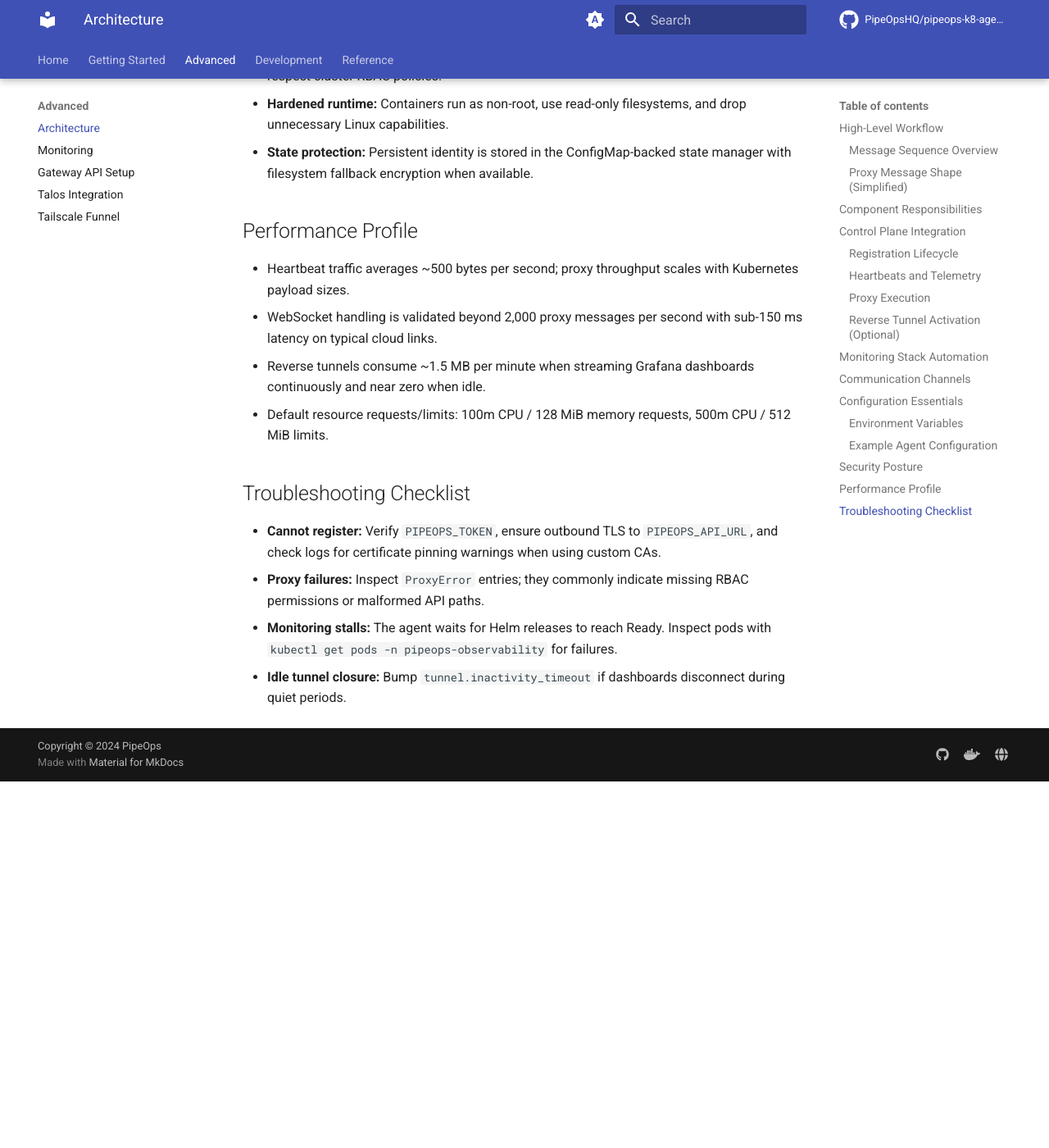
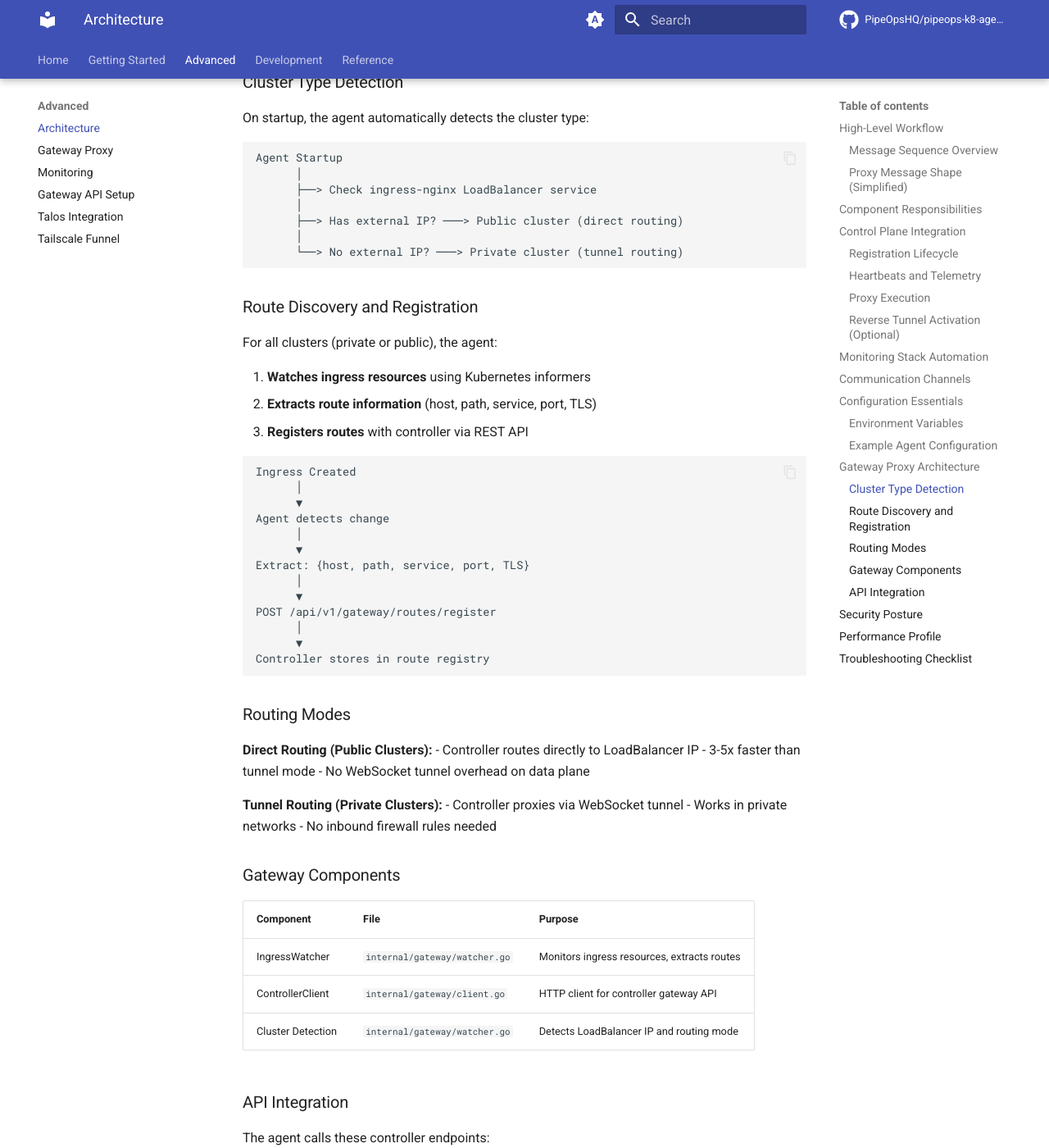
Before and after one commit to PipeOpsHQ/pipeops-k8-agent, an MkDocs documentation site: the page built from docs/ARCHITECTURE.md, in a window 1280 px wide and 1400 px high, scrolled down 5974 px. Shown: the whole window at 82% size. Built offline with MkDocs 1.6.1 and Material for MkDocs 9.7.7, drawn with Linux system fonts in a browser that asks for light colours; comment, search, counter and statistics services are not loaded; the version menu is left out; before the commit the page ends 6927 px from its top, so only the background shows below that; some of the changed text lies outside the part shown.

Commit message:
docs: add gateway proxy documentation to MkDocs
- Add comprehensive gateway proxy guide (docs/advanced/gateway-proxy.md)
- Update index.md with gateway proxy features
- Add gateway proxy section to ARCHITECTURE.md
- Update mkdocs.yml navigation with gateway proxy page
- Document automatic cluster detection
- Explain dual routing modes (direct/tunnel)
- Add troubleshooting and best practices
- Include API reference and examples

````diff
--- a/docs/ARCHITECTURE.md
+++ b/docs/ARCHITECTURE.md
@@ -87,6 +87,7 @@ Control Plane                  Agent                           Kubernetes API
 |-----------|----------|---------|
 | Agent runtime | `internal/agent` | Bootstraps services, manages registration, orchestrates monitoring, handles graceful shutdown. |
 | Control plane client | `internal/controlplane` | Owns the WebSocket session, heartbeat cadence, and proxy serialization. |
+| Gateway proxy | `internal/gateway` | Monitors ingress resources, registers routes with controller, detects cluster type (private/public). |
 | Reverse tunnel manager | `internal/tunnel` | Maintains optional outbound tunnels, multiplexes forwards, enforces idle timeouts. |
 | Monitoring stack manager | `internal/monitoring` | Applies Helm releases, performs health checks, registers forwards for Grafana, Prometheus, Loki, OpenCost. |
 | HTTP/SSE/WebSocket server | `internal/server` | Exposes local diagnostics (`/health`, `/ready`, `/version`), metrics, and dashboards. |
@@ -209,6 +210,85 @@ tunnel:
       local_addr: localhost:3000
 ```
 
+## Gateway Proxy Architecture
+
+The agent includes gateway proxy functionality for private clusters without public LoadBalancer IPs.
+
+### Cluster Type Detection
+
+On startup, the agent automatically detects the cluster type:
+
+```text
+Agent Startup
+      │
+      ├──> Check ingress-nginx LoadBalancer service
+      │
+      ├──> Has external IP? ───> Public cluster (direct routing)
+      │
+      └──> No external IP? ───> Private cluster (tunnel routing)
+```
+
+### Route Discovery and Registration
+
+For all clusters (private or public), the agent:
+
+1. **Watches ingress resources** using Kubernetes informers
+2. **Extracts route information** (host, path, service, port, TLS)
+3. **Registers routes** with controller via REST API
+
+```text
+Ingress Created
+      │
+      ▼
+Agent detects change
+      │
+      ▼
+Extract: {host, path, service, port, TLS}
+      │
+      ▼
+POST /api/v1/gateway/routes/register
+      │
+      ▼
+Controller stores in route registry
+```
+
+### Routing Modes
+
+**Direct Routing (Public Clusters):**
+- Controller routes directly to LoadBalancer IP
+- 3-5x faster than tunnel mode
+- No WebSocket tunnel overhead on data plane
+
+**Tunnel Routing (Private Clusters):**
+- Controller proxies via WebSocket tunnel
+- Works in private networks
+- No inbound firewall rules needed
+
+### Gateway Components
+
+| Component | File | Purpose |
+|-----------|------|---------|
+| IngressWatcher | `internal/gateway/watcher.go` | Monitors ingress resources, extracts routes |
+| ControllerClient | `internal/gateway/client.go` | HTTP client for controller gateway API |
+| Cluster Detection | `internal/gateway/watcher.go` | Detects LoadBalancer IP and routing mode |
+
+### API Integration
+
+The agent calls these controller endpoints:
+
+```text
+POST /api/v1/gateway/routes/register    # Single route
+POST /api/v1/gateway/routes/sync        # Bulk sync on startup
+POST /api/v1/gateway/routes/unregister  # Route deletion
+```
+
+All authenticated with:
+```text
+Authorization: Bearer <agent-token>
+```
+
+For detailed gateway proxy documentation, see [Gateway Proxy Guide](advanced/gateway-proxy.md).
+
 ## Security Posture
 
 - **TLS enforced:** Control plane traffic uses TLS 1.2+ with optional certificate pinning via the TLS configuration block.
--- a/mkdocs.yml
+++ b/mkdocs.yml
@@ -113,6 +113,7 @@ nav:
 
   - Advanced:
     - Architecture: ARCHITECTURE.md
+    - Gateway Proxy: advanced/gateway-proxy.md
     - Monitoring: advanced/monitoring.md
     - Gateway API Setup: advanced/gateway-api-setup.md
     - Talos Integration: advanced/talos.md
````
Also changed, not shown: docs/advanced/gateway-proxy.md (added, +457 -0 lines), docs/index.md (+3 -0 lines).
